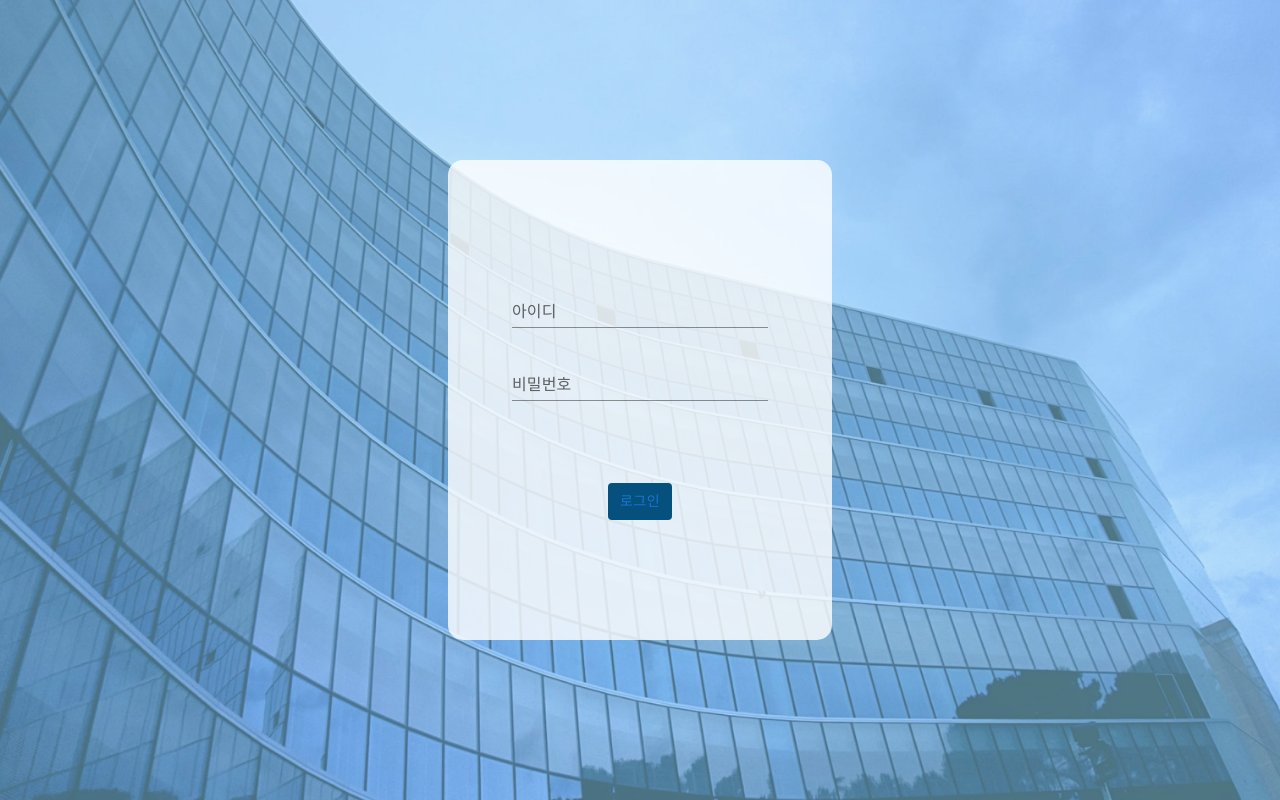
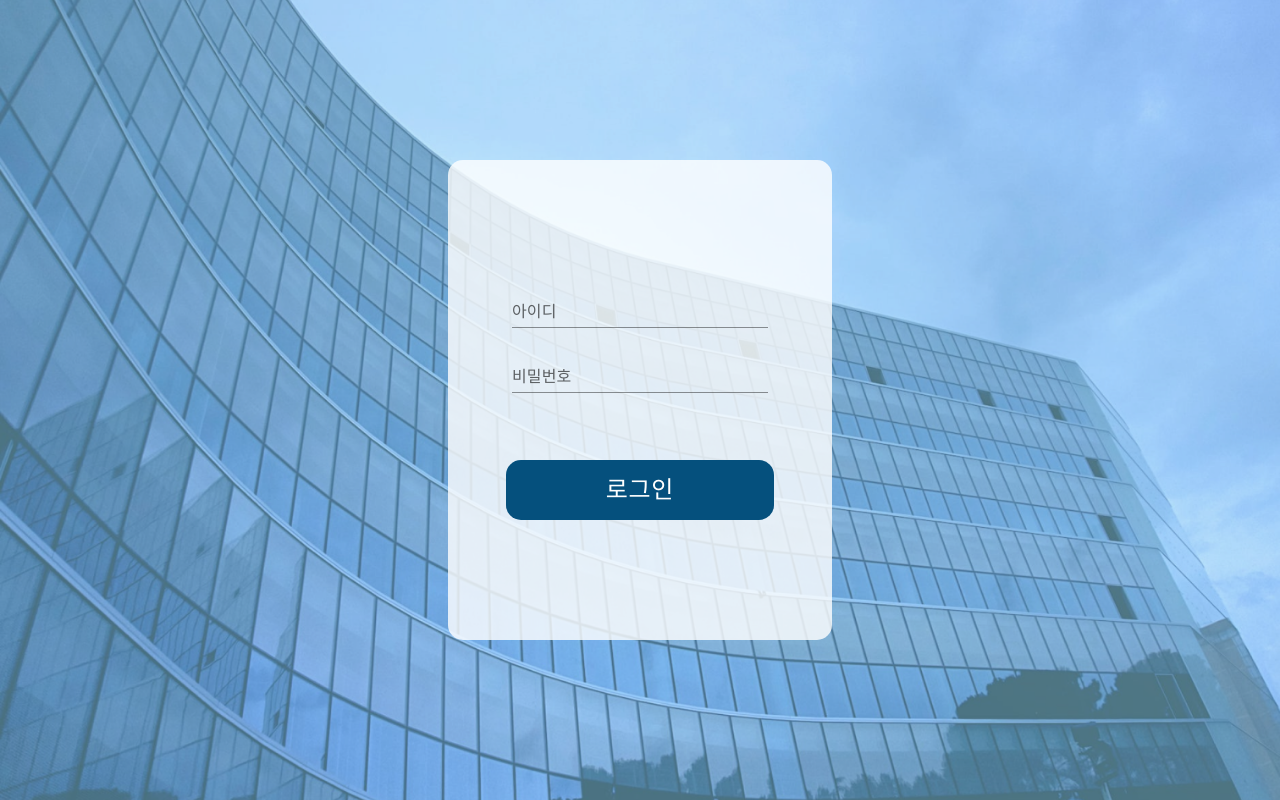
Before and after one commit to kimjeonghui/Observers_test, a React (Create React App) app in the folder frontend/: page /login in a window 1280 px wide. Built offline with nearby package versions, Linux system fonts and the light colour scheme.

Commit message:
[FE]feat:각 props에 따라 정해진 규칙대로 Button이 만들어지도록 수정(color, hoverColor, size, width, fontColor 등)

```diff
--- a/frontend/src/components/global/Button.jsx
+++ b/frontend/src/components/global/Button.jsx
@@ -1,14 +1,65 @@
 import React from 'react';
-import styled from 'styled-components'; // styled는 그대로 넣어줌
-import Button from '@mui/material/Button'; // mui에서 import한 버튼 컴포넌트
-import { useTheme } from '@mui/system';
+import { Button } from '@mui/material';
+import styled from 'styled-components';
+
+const CustomButton = styled(
+  ({ color, hoverColor, fontColor, size, width, ...rest }) => (
+    <Button {...rest} />
+  )
+)`
+  && {
+    /* 기본 스타일링 속성들 */
+    background-color: ${({ color, theme }) =>
+      color || theme.palette.posco_blue_500};
+    color: ${({ fontColor, theme }) => fontColor || theme.palette.posco_white};
+    height: ${({ size }) => {
+      if (size === 'sm') return '47px';
+      if (size === 'md') return '50px';
+      if (size === 'lg') return '60px';
+    }};
+    width: ${({ width }) => width};
+    padding: ${({ width }) => !width && '0 30px'};
+    font-size: ${({ size }) => {
+      if (size === 'sm') return '14px';
+      if (size === 'md') return '18px';
+      if (size === 'lg') return '24px';
+    }};
+    border-radius: 15px;
+  }
+
+  &:hover {
+    /* hover 시에 필요한 스타일링 속성들 */
+    background-color: ${({ hoverColor, theme }) =>
+      hoverColor || theme.palette.posco_blue_300};
+    color: ${({ fontColor, theme }) => fontColor || theme.palette.posco_white};
+  }
+`;
 
 export default function ButtonComponent(props) {
-  const { color } = props;
-  const theme = useTheme(); // 테마 참조 추가
-  const CustomButton = styled(Button)`
-    background-color: ${color || theme.palette.posco_blue_500};
-  `;
+  const { color, fontColor, size, hoverColor, width } = props;
+  return (
+    <CustomButton
+      color={color}
+      fontColor={fontColor}
+      hoverColor={hoverColor}
+      size={size}
+      width={width}
+    >
+      {props.children}
+    </CustomButton>
+  );
+}
 
-  return <CustomButton>{props.children}</CustomButton>;
-}
+// 다른 곳에서 이 컴포넌트를 쓸 때는 아래와 같이 쓰시면 됩니다.
+
+// import Button from '../components/global/Button';
+
+// <Button
+//   color={theme.palette.posco_blue_300}
+//   fontColor={theme.palette.gray_700}
+//   hoverColor={theme.palette.posco_blue_100}
+//   size='sm'
+//   width='300px'
+// >
+//   버튼내용
+// </Button>;
```
Also changed, not shown: 1 other file (tests, documents, lock files or other folders).
